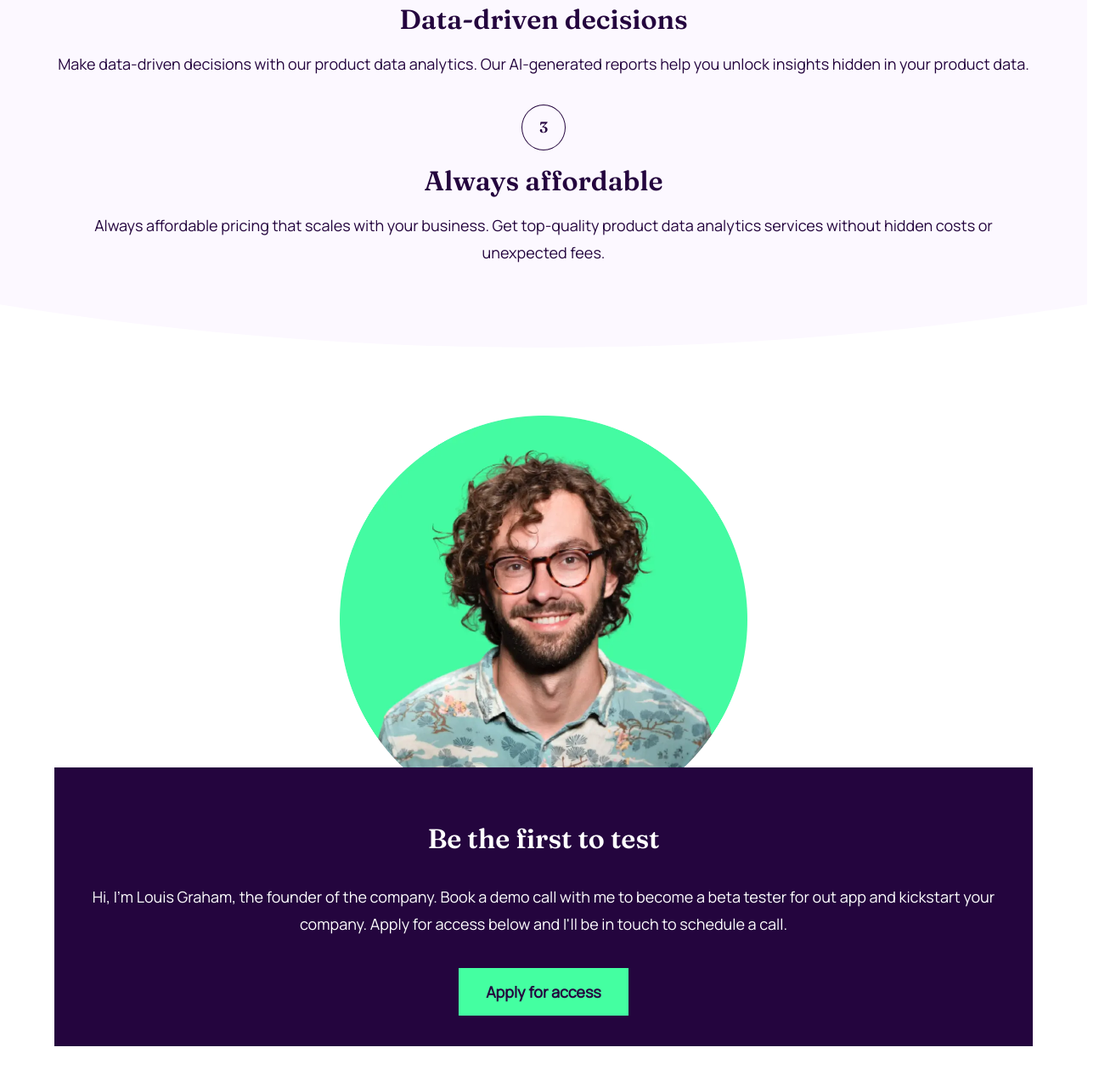
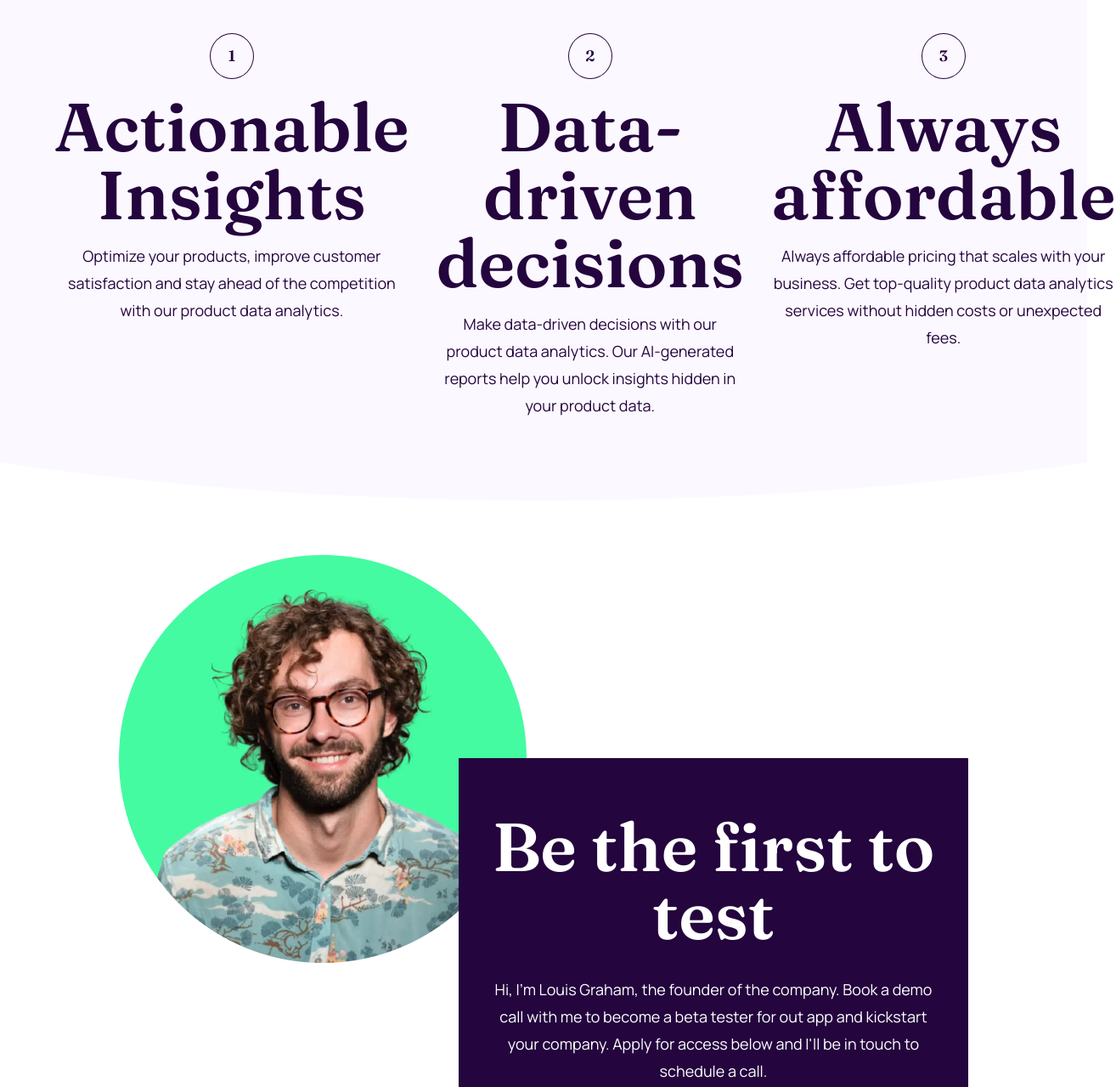
Before and after one commit to ryan17stehle/workit-landing-page, a plain HTML site: page index.html in a window 1280 px wide. Shown: the part 941-2220 px from the top of the page at 85% size, 1314 px wide, since content can reach past the window. Drawn offline with Linux system fonts and the light colour scheme.

Commit message:
added media queries for medium & large screen sizes

```diff
--- a/index.html
+++ b/index.html
@@ -35,7 +35,7 @@
       <div class="inner-container">
         <img src="/assets/images/image-hero.webp" alt="hero image" class="hero-image">
       </div>
-      <div class="outer-container">
+      <div class="outer-container large-flex">
         <article class="tablet-flex-outer">
           <div>
             <div class="info-number">1</div>
--- a/styles.css
+++ b/styles.css
@@ -146,7 +146,7 @@ img {
 
 /* About Developer */
 .dev-container {
-    margin: 5rem auto;
+    margin: 4rem auto 0;
 }
 
 .about-dev {
@@ -180,7 +180,7 @@ img {
 }
 
 /* Tablet (Regular) */
-@media (481px <= width <= 768px) {
+@media (481px <= width <= 1024px) {
     h1, h2 {
         font-size: var(--heading-m);
         line-height: var(--line-height-m);
@@ -231,10 +231,34 @@ img {
         width: 60%;
         top: -150px;
     }
-
 }
 
 /* Laptop & Desktop */
 @media (1025px <= width) {
+    .dev-container {
+        max-width: 1000px;
+        display: flex;
+        flex-direction: column;
+        align-items: flex-end;
+    }
 
+    .start {
+        margin: 0;
+        align-self: flex-start;
+    }
+
+    .about-dev {
+        width: 60%;
+        top: -250px;
+    }
+
+    .large-flex {
+        display: flex;
+        gap: 2rem;
+    }
+
+    h1, h2 {
+        font-size: var(--heading-l);
+        line-height: var(--line-height-l)
+    }
 }
```
